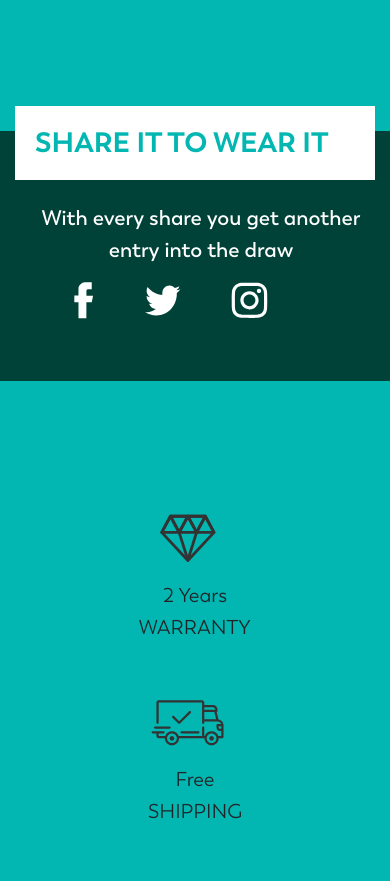
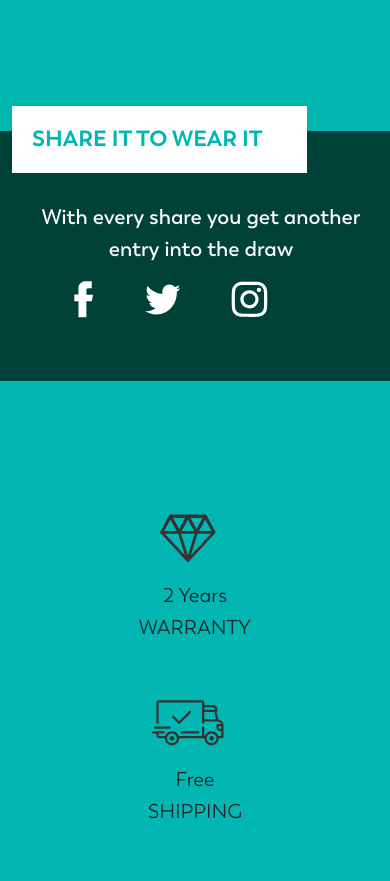
Before and after one commit to AhmedTammam/Orphelia_vue, a Vue app: page / in a window 390 px wide. Shown: the part 1075-1956 px from the top of the page. Built offline with nearby package versions, Linux system fonts and the light colour scheme; what vue-resource would draw is missing.

Commit message:
share it fixed

```diff
--- a/src/assets/css/style.css
+++ b/src/assets/css/style.css
@@ -144,8 +144,7 @@ primary:not(:disabled):not(.disabled):active:focus, .show>.btn-primary.dropdown-
     color: #02b7b2;
     padding: 20px;
     margin-top: -100px;
-    width: 41%;
-    margin-left: 50px;
+    width: 100%;
 }
 .share p{
     color: white;
@@ -235,8 +234,8 @@ primary:not(:disabled):not(.disabled):active:focus, .show>.btn-primary.dropdown-
         margin-top: 20px;
     }
     .share h3 {
-        width: 100%;
-        margin: -55px auto;
+        margin: -55px 12px;
+        font-size: 22px;
 
     }
     .share p{
--- a/src/components/ShareComp.vue
+++ b/src/components/ShareComp.vue
@@ -2,7 +2,7 @@
     <section class="share">
         <div class="container">
             <div class="row text-left">
-                <div class="col-12">
+                <div>
                     <h3>SHARE IT TO WEAR IT</h3>
                 </div>
             </div>
```
